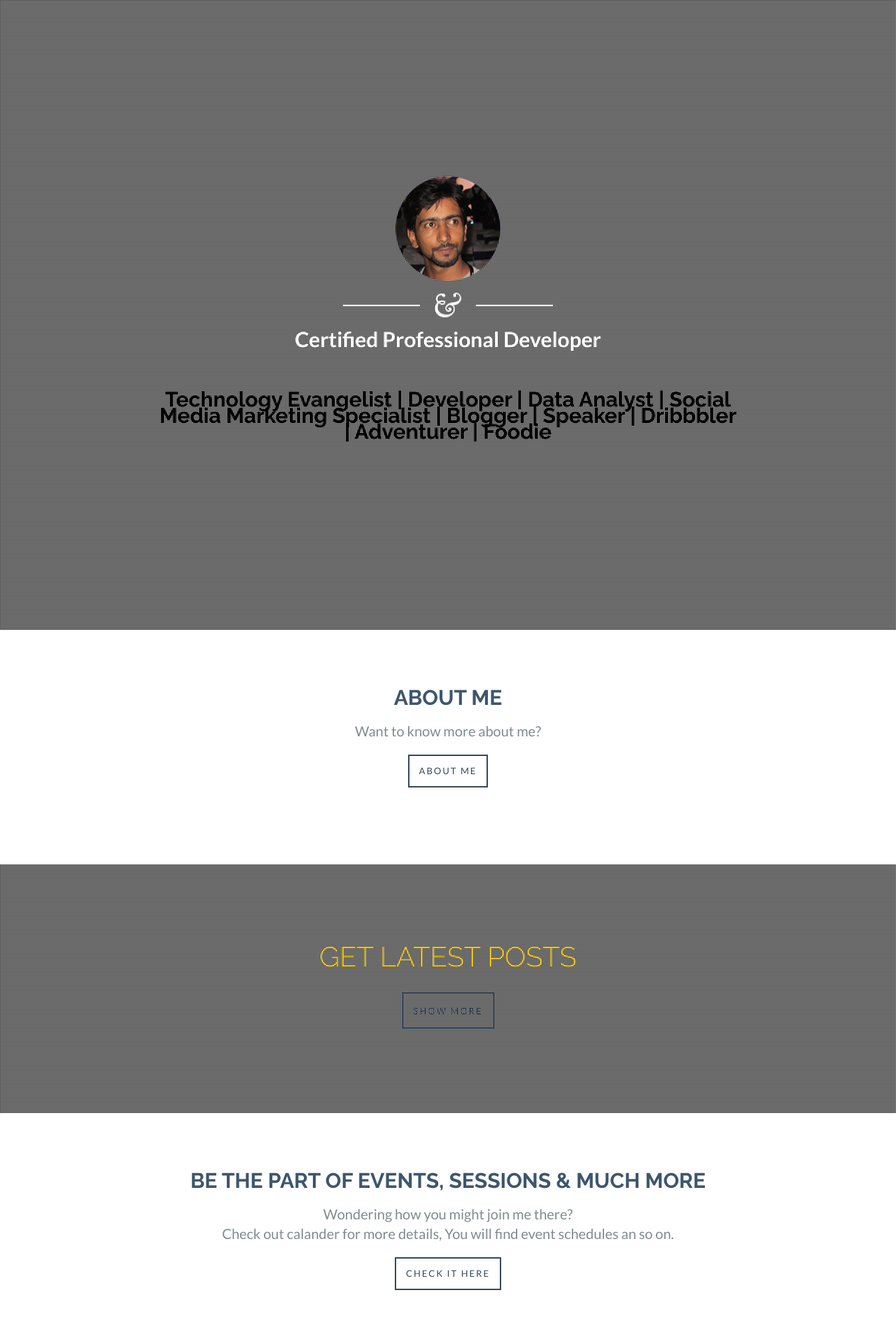
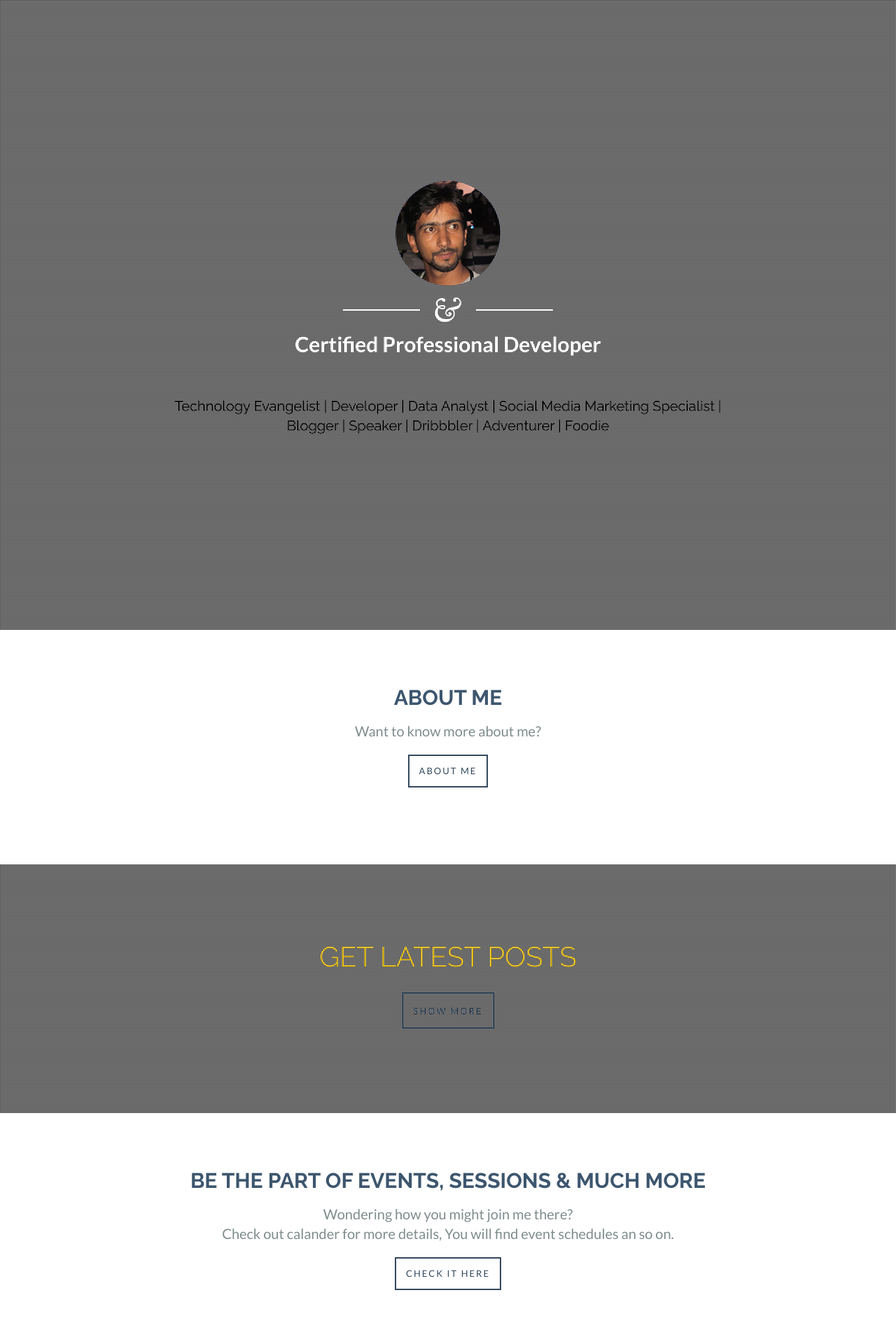
Before and after one commit to ashrafwani/ashrafwani.github.io, a Jekyll site: the page index.html, which Jekyll copies as it is, in a window 1280 px wide. Shown: the top 1920 px of the page at 70% size. Built offline with Jekyll 4.4.1, drawn with Linux system fonts in a browser that asks for light colours; nearby versions of some CDN libraries.

Commit message:
Update index.html

```diff
--- a/index.html
+++ b/index.html
@@ -27,8 +27,7 @@
                     <img src="/images/ashraf.png">
                     <div class="divider"></div>
                     <h1 id="colorize">Certified Professional Developer</h1><br>
-                    <p>
-                    <h1>Technology Evangelist | Developer | Data Analyst | Social Media Marketing Specialist | Blogger | Speaker | Dribbbler | Adventurer | Foodie</h1>
+                    <p>Technology Evangelist | Developer | Data Analyst | Social Media Marketing Specialist | Blogger | Speaker | Dribbbler | Adventurer | Foodie
                     </p>
             </div>
     </section>
```
